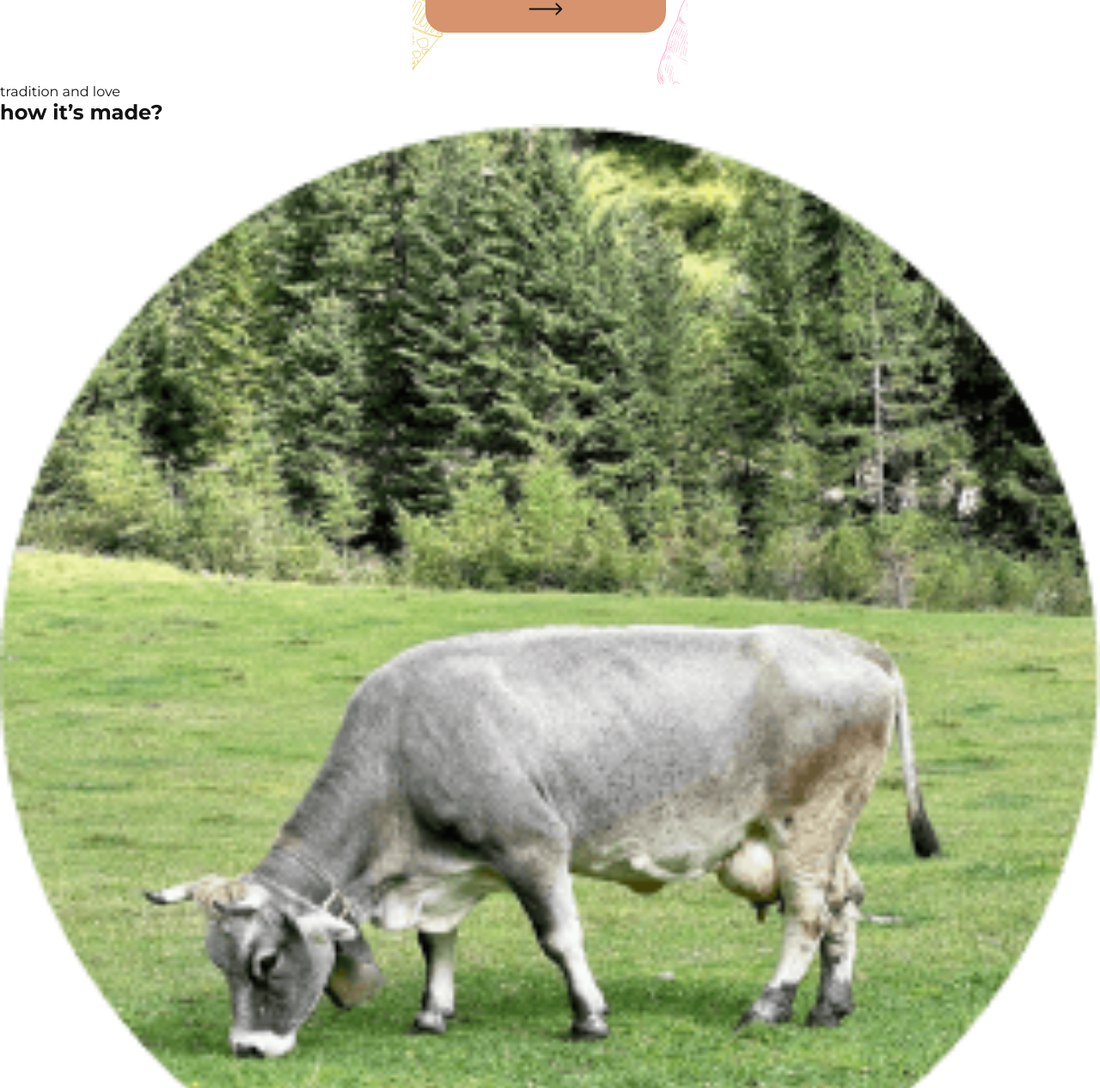
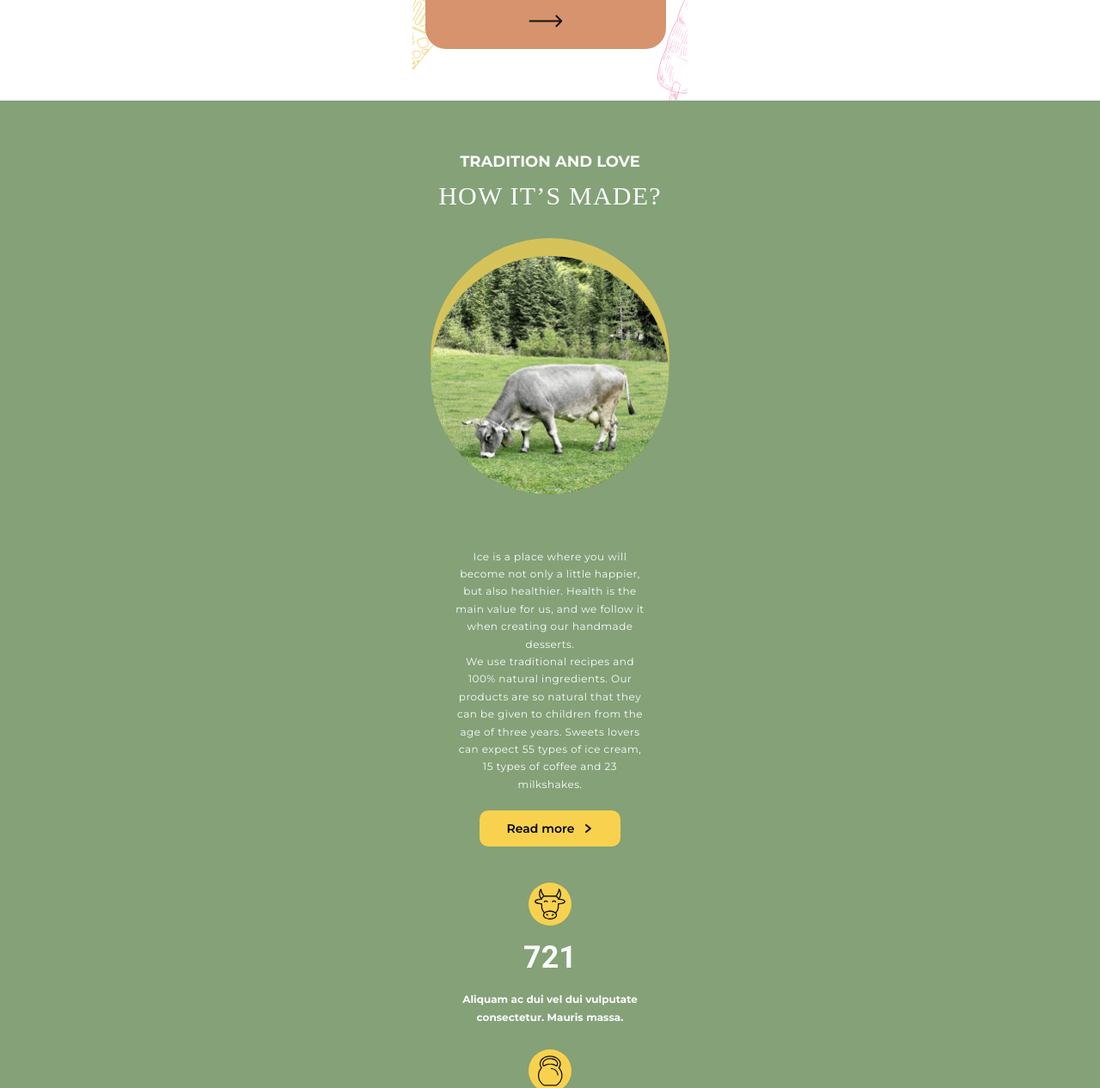
Before and after one commit to Hrechaniuk1/ice-cream, a plain HTML site: page index.html in a window 1280 px wide. Shown: the part 2349-3615 px from the top of the page at 86% size. Drawn offline with nearby package versions, Linux system fonts and the light colour scheme; a web font is replaced by a local one.

Commit message:
section-features-done

```diff
--- a/css/styles.css
+++ b/css/styles.css
@@ -212,10 +212,157 @@ top: -10px;
 }
 
 .icon-order-now {
-    display: block;
     fill: #131313;
     margin-left: auto;
     margin-right: auto;
 }
 
+.icon-order-now-btn {
+    width: 200px;
+margin-left: auto;
+    margin-right: auto;
+background-color: transparent;
+border: none;
+
+}
+
 /* section-2 */
+.how-made-section {
+    padding-top: 60px;
+    padding-bottom: 60px;
+    background-color: #84A178;
+}
+
+.how-made-section-description {
+    color: #FCFCFC;
+        text-align: center;
+        font-size: 18px;
+        font-weight: 700;
+        line-height: normal;
+        text-transform: uppercase;
+        margin-bottom: 12px;
+}
+
+.how-made-section-title {
+    color: #FCFCFC;
+        text-align: center;
+        font-family: Seymour One;
+        font-size: 30px;
+        font-weight: 400;
+        line-height: normal;
+        letter-spacing: 0.04em;
+        text-transform: uppercase;
+        margin-bottom: 32px;
+}
+
+.how-made-section-img-container {
+    background-image: linear-gradient(0deg, rgba(248, 210, 78, 0.70) 0%, rgba(248, 210, 78, 0.70) 100%);
+    border-radius: 50%;
+    width: 278px;
+    height: 278px;
+    position: relative;
+    margin-left: auto;
+    margin-right: auto;
+    margin-bottom: 62px;
+}
+
+.how-made-section-img {
+position: absolute;
+top: 20px;
+}
+
+.how-made-section-list {
+    max-width: 220px;
+    margin-left: auto;
+    margin-right: auto;
+    margin-bottom: 42px;
+}
+
+.how-made-section-list-item {
+    color: #FCFCFC;
+        text-align: center;
+        font-size: 12px;
+        font-style: normal;
+        font-weight: 400;
+        line-height: 1.7;
+        letter-spacing: 0.04em;
+}
+
+.how-made-section-list-item:not(:last-child) {
+    margin-bottom: 20px;
+}
+
+.how-made-section-list-btn {
+    width: 164px;
+        height: 42px;
+    background-color: #F8D24E;
+    margin-left: auto;
+    margin-right: auto;
+    gap: 10px;
+    border-radius: 10px;
+    border-color: transparent;
+    display: flex;
+    justify-content: center;
+    align-items: center;
+        text-align: center;
+        font-size: 14px;
+        font-style: normal;
+        font-weight: 600;
+        line-height: 1.2;
+
+}
+
+.how-made-btn-icon {
+    stroke: #131313;
+    fill: none;
+    width: 12px;
+    height: 12px;
+}
+
+.how-made-features-list {
+    display: flex;
+    flex-direction: column;
+    gap: 27px;
+    width: 230px;
+    margin-left: auto;
+    margin-right: auto;
+}
+
+.how-made-features-icon-container {
+    width: 50px;
+    height: 50px;
+    border-radius: 50%;
+    background-color: #F8D24E;
+    position: relative;
+    margin-left: auto;
+    margin-right: auto;
+    margin-bottom: 16px;
+}
+
+.how-made-features-icon {
+    fill: #131313;
+    position: absolute;
+    top: 50%;
+    left: 50%;
+    transform: translate(-50%, -50%);
+}
+
+.how-made-features-description-1 {
+    color: #FCFCFC;
+        text-align: center;
+        font-family: Roboto;
+        font-size: 36px;
+        font-weight: 700;
+        line-height: normal;
+        letter-spacing: 0.04;
+        text-transform: uppercase;
+        margin-bottom: 18px;
+}
+
+.how-made-features-description-2 {
+    color: #FCFCFC;
+        text-align: center;
+        font-size: 12px;
+        font-weight: 700;
+        line-height: 1.7;
+}
--- a/index.html
+++ b/index.html
@@ -78,9 +78,11 @@
             Soft ice cream with a delicate taste. Made with milk, cream, sugar
             and natural stabilizer
           </p>
+          <button class="icon-order-now-btn">
             <svg class="icon-order-now" height="15" width="40">
               <use href="./css/images/symbol-defs.svg#icon-order-now"></use>
             </svg>
+          </button>
         </li>
         <li class="product-section-list-item product-section-list-item-2">
           <div
@@ -102,9 +104,11 @@
             Fragrant invigorating drink created from 100% natural ingredients
             without the use of preservatives and flavor enhancers
           </p>
+          <button class="icon-order-now-btn">
             <svg class="icon-order-now" height="15" width="40">
               <use href="./css/images/symbol-defs.svg#icon-order-now"></use>
             </svg>
+          </button>
         </li>
         <li class="product-section-list-item product-section-list-item-3">
           <div
@@ -126,18 +130,20 @@
             Sweet drinks based on milk and ice cream, supplemented with syrups,
             fruits, berries and other sweets of your choice
           </p>
+          <button class="icon-order-now-btn">
             <svg class="icon-order-now" height="15" width="40">
               <use href="./css/images/symbol-defs.svg#icon-order-now"></use>
             </svg>
+          </button>
         </li>
       </ul>
     </section>
     <!--  -->
-    <section>
-      <p>tradition and love</p>
-      <h2>how it’s made?</h2>
-      <div>
-        <picture width="278" height="278">
+    <section class="how-made-section">
+      <p class="how-made-section-description">tradition and love</p>
+      <h2 class="how-made-section-title">how it’s made?</h2>
+      <div class="how-made-section-img-container">
+        <picture class="how-made-section-img" width="278" height="278">
           <source
             srcset="
               ./css/images/section-how-its-made/mob/section-how-its-made-mob.png    1x,
@@ -151,47 +157,59 @@
           />
         </picture>
       </div>
-      <ul>
-        <li>
-          <p>
+      <ul class="how-made-section-list">
+        <li class="how-made-section-list-item">
+          <br class="how-made-section-list-item-description">
             Ice is a place where you will become not only a little happier, but
             also healthier. Health is the main value for us, and we follow it
-            when creating our handmade desserts. We use traditional recipes and
+            when creating our handmade desserts. </br> We use traditional recipes and
             100% natural ingredients. Our products are so natural that they can
             be given to children from the age of three years. Sweets lovers can
             expect 55 types of ice cream, 15 types of coffee and 23 milkshakes.
           </p>
         </li>
-        <li>
-          <button type="button">
+        <li class="how-made-section-list-item">
+          <button class="how-made-section-list-btn" type="button">
             Read more
-            <scg>
-              <use></use>
-            </scg>
+            <svg class="how-made-btn-icon" width="12" height="12">
+              <use href="./css/images/symbol-defs.svg#icon-more"></use>
+            </svg>
           </button>
         </li>
       </ul>
-      <ul>
-        <li>
-          <svg>
-            <use></use>
+      <ul class="how-made-features-list">
+        <li class="how-made-features-list-item">
+          <div class="how-made-features-icon-container">
+          <svg class="how-made-features-icon" width="36" height="36">
+            <use href="./css/images/symbol-defs.svg#icon-cow"></use>
           </svg>
-          <p>721</p>
-          <p>Aliquam ac dui vel dui vulputate consectetur. Mauris massa.</p>
+          </div>
+          <p class="how-made-features-description-1">721</p>
+          <p class="how-made-features-description-2">
+            Aliquam ac dui vel dui vulputate consectetur. Mauris massa.
+          </p>
         </li>
-        <li>
-          <svg>
-            <use></use>
+        <li class="how-made-features-list-item">
+          <div class="how-made-features-icon-container">
+          <svg class="how-made-features-icon" width="36" height="36">
+            <use href="./css/images/symbol-defs.svg#icon-weight"></use>
           </svg>
-          <p>16kg</p>
-          <p>Aliquam ac dui vel dui vulputate consectetur. Mauris massa.</p>
+          </div>
+          <p class="how-made-features-description-1">16kg</p>
+          <p class="how-made-features-description-2">
+            Aliquam ac dui vel dui vulputate consectetur. Mauris massa.
+          </p>
         </li>
-        <li>
-          <svg>
-            <use></use>
+        <li class="how-made-features-list-item">
+          <div class="how-made-features-icon-container">
+          <svg class="how-made-features-icon" width="36" height="36">
+            <use href="./css/images/symbol-defs.svg#icon-ice-crema"></use>
           </svg>
-          <p>84</p>
-          <p>Aliquam ac dui vel dui vulputate consectetur. Mauris massa.</p>
+          </div>
+          <p class="how-made-features-description-1">84</p>
+          <p class="how-made-features-description-2">
+            Aliquam ac dui vel dui vulputate consectetur. Mauris massa.
+          </p>
         </li>
       </ul>
     </section>
```
Lines whose indentation alone changed are shown as unchanged.
